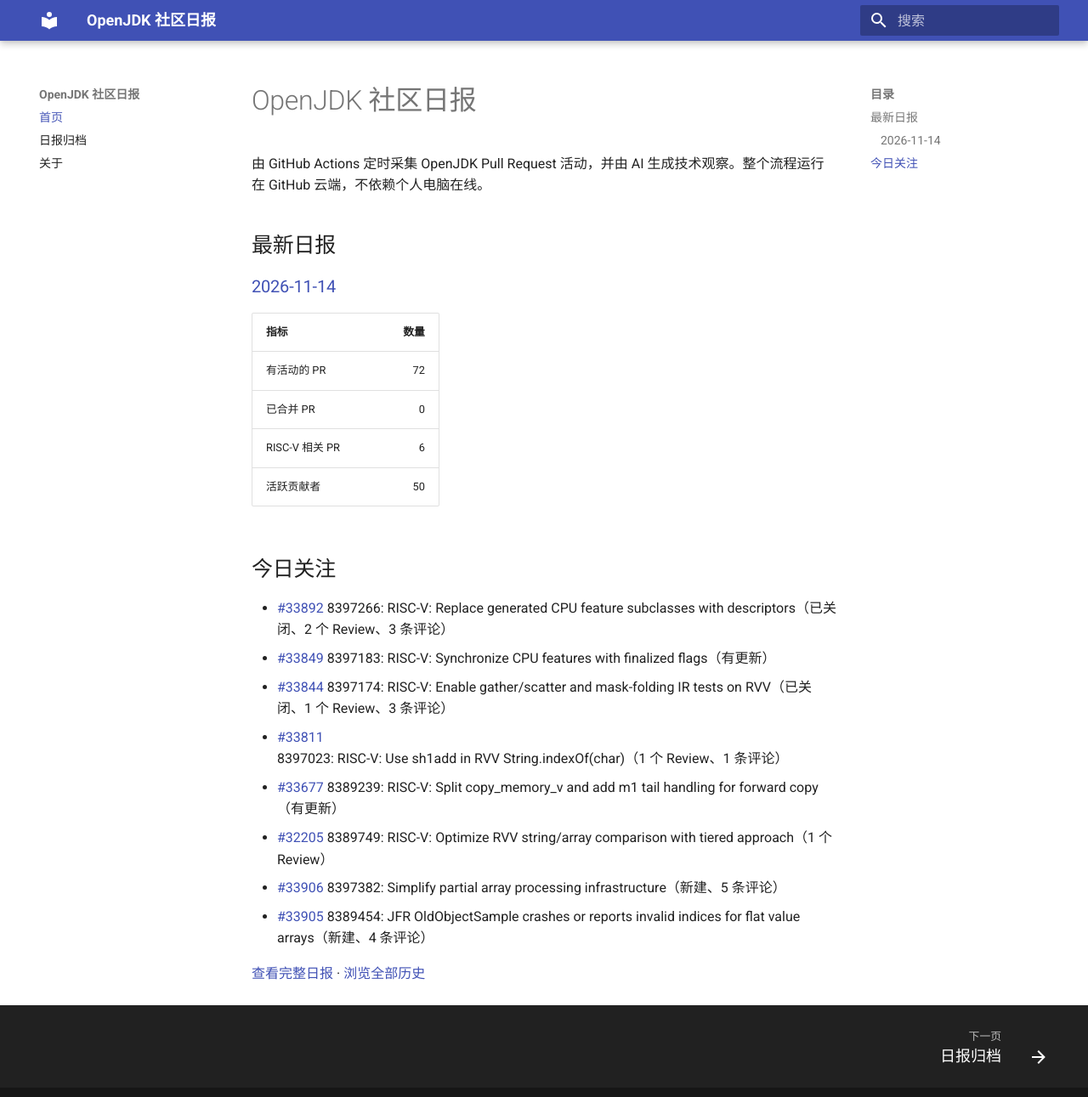
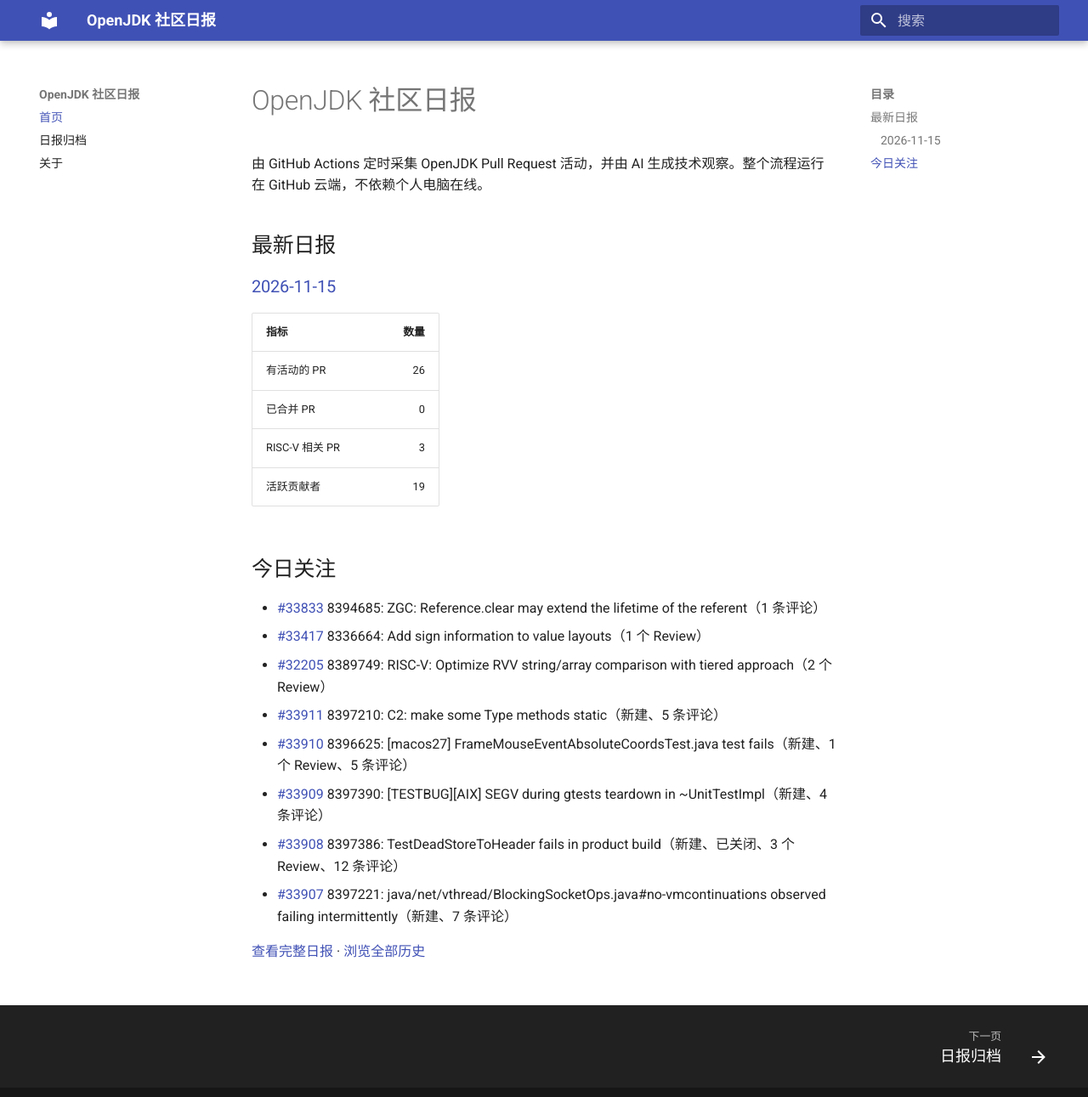
Before and after one commit to DingliZhang/openjdk-daily, an MkDocs documentation site: the page built from docs/index.md, in a window 1280 px wide and 1304 px high. Shown: the top 1291 px of the window at 85% size. Built offline with MkDocs 1.6.1 and Material for MkDocs 9.7.7, drawn with Linux system fonts in a browser that asks for light colours.

Commit message:
report: add OpenJDK daily report

```diff
--- a/docs/index.md
+++ b/docs/index.md
@@ -4,24 +4,24 @@
 
 ## 最新日报
 
-### [2026-11-14](reports/2026/2026-11-14.md)
+### [2026-11-15](reports/2026/2026-11-15.md)
 
 | 指标 | 数量 |
 |---|---:|
-| 有活动的 PR | 72 |
+| 有活动的 PR | 26 |
 | 已合并 PR | 0 |
-| RISC-V 相关 PR | 6 |
-| 活跃贡献者 | 50 |
+| RISC-V 相关 PR | 3 |
+| 活跃贡献者 | 19 |
 
 ## 今日关注
 
-- [#33892](https://github.com/openjdk/jdk/pull/33892) 8397266: RISC-V: Replace generated CPU feature subclasses with descriptors（已关闭、2 个 Review、3 条评论）
-- [#33849](https://github.com/openjdk/jdk/pull/33849) 8397183: RISC-V: Synchronize CPU features with finalized flags（有更新）
-- [#33844](https://github.com/openjdk/jdk/pull/33844) 8397174: RISC-V: Enable gather/scatter and mask-folding IR tests on RVV（已关闭、1 个 Review、3 条评论）
-- [#33811](https://github.com/openjdk/jdk/pull/33811) 8397023: RISC-V: Use sh1add in RVV String.indexOf(char)（1 个 Review、1 条评论）
-- [#33677](https://github.com/openjdk/jdk/pull/33677) 8389239: RISC-V: Split copy_memory_v and add m1 tail handling for forward copy（有更新）
-- [#32205](https://github.com/openjdk/jdk/pull/32205) 8389749: RISC-V: Optimize RVV string/array comparison with tiered approach（1 个 Review）
-- [#33906](https://github.com/openjdk/jdk/pull/33906) 8397382: Simplify partial array processing infrastructure（新建、5 条评论）
-- [#33905](https://github.com/openjdk/jdk/pull/33905) 8389454: JFR OldObjectSample crashes or reports invalid indices for flat value arrays（新建、4 条评论）
+- [#33833](https://github.com/openjdk/jdk/pull/33833) 8394685: ZGC: Reference.clear may extend the lifetime of the referent（1 条评论）
+- [#33417](https://github.com/openjdk/jdk/pull/33417) 8336664: Add sign information to value layouts（1 个 Review）
+- [#32205](https://github.com/openjdk/jdk/pull/32205) 8389749: RISC-V: Optimize RVV string/array comparison with tiered approach（2 个 Review）
+- [#33911](https://github.com/openjdk/jdk/pull/33911) 8397210: C2: make some Type methods static（新建、5 条评论）
+- [#33910](https://github.com/openjdk/jdk/pull/33910) 8396625: [macos27] FrameMouseEventAbsoluteCoordsTest.java test fails（新建、1 个 Review、5 条评论）
+- [#33909](https://github.com/openjdk/jdk/pull/33909) 8397390: [TESTBUG][AIX] SEGV during gtests teardown in ~UnitTestImpl（新建、4 条评论）
+- [#33908](https://github.com/openjdk/jdk/pull/33908) 8397386: TestDeadStoreToHeader fails in product build（新建、已关闭、3 个 Review、12 条评论）
+- [#33907](https://github.com/openjdk/jdk/pull/33907) 8397221: java/net/vthread/BlockingSocketOps.java#no-vmcontinuations observed failing intermittently（新建、7 条评论）
 
-[查看完整日报](reports/2026/2026-11-14.md) · [浏览全部历史](reports/index.md)
+[查看完整日报](reports/2026/2026-11-15.md) · [浏览全部历史](reports/index.md)
```
Also changed, not shown: docs/reports/2026/2026-11-15.md (added, +135 -0 lines), docs/reports/index.md (+2 -1 lines), 2 other files.
